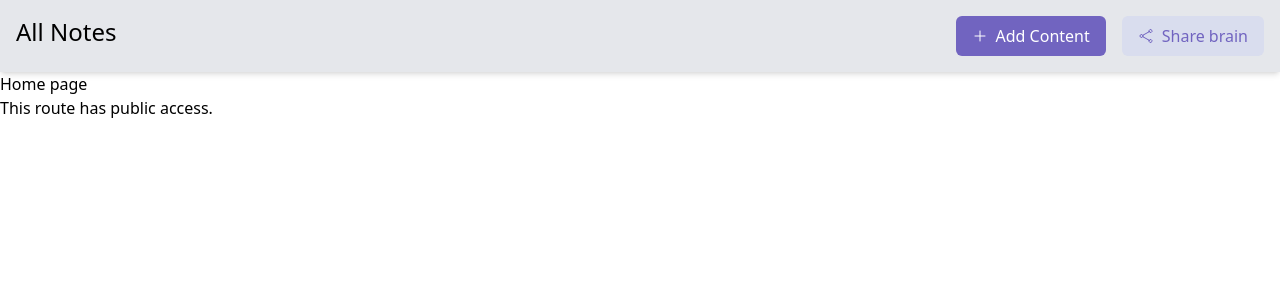
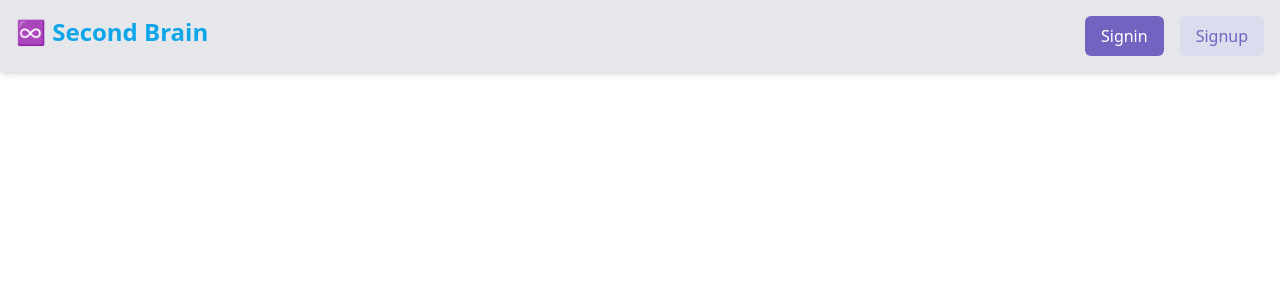
Before and after one commit to jatin-yadav/jobquest, a React (Vite) app in the folder BrainlyFrontend/: page / in a window 1280 px wide. Shown: the top 300 px of the page. Built offline with nearby package versions, Linux system fonts and the light colour scheme.

Commit message:
refactor HomeNavigation and Sidebar components; update Signin and Signup pages with navigation links

```diff
--- a/BrainlyFrontend/src/components/HomeNavigation.tsx
+++ b/BrainlyFrontend/src/components/HomeNavigation.tsx
@@ -1,38 +1,17 @@
-import axios from "axios";
+import { Link } from "react-router-dom"
 import Button from "../components/Button"
-import { PlusIcon } from "../icons/PlusIcon"
-import { ShareIcon } from "../icons/ShareIcon"
-import { BACKEND_URL } from "../config";
-import { useState } from "react";
-
-interface NavBarProps {
-    openModel: () => void;
-}
-
-const HomeNavigation = ({ openModel }: NavBarProps) => {
-    const [loading, setLoading] = useState(false);
-
-    const SharedBrain = async () => {
-        try {
-            const res = await axios.post(`${BACKEND_URL}/api/v1/share/create`, { share: true }, {
-                headers: {
-                    "Authorization": localStorage.getItem("token")
-                }
-            })
-            alert(`go to: http://localhost:5173/share/${res?.data?.data}`)
-            setLoading(false);
-        } catch (error) {
-            alert(`${error}`)
-            setLoading(false);
-        }
-    }
+const HomeNavigation = () => {
 
     return (
         <nav className="flex justify-between w-full p-4 shadow-md bg-gray-200">
-            <div><h1 className="text-2xl font-medium">All Notes</h1></div>
+            <div><h1 className="text-2xl font-bold text-sky-500">♾️ Second Brain</h1></div>
             <div className="flex gap-4">
-                <Button text="Add Content" onClick={() => { openModel() }} startIcon={<PlusIcon />} />
-                <Button variant="secondary" text="Share brain" loading={loading} onClick={() => { SharedBrain() }} startIcon={<ShareIcon />} />
+                <Link to='/signin'>
+                    <Button text="Signin" />
+                </Link>
+                <Link to='/signup'>
+                    <Button variant="secondary" text="Signup" />
+                </Link>
             </div>
         </nav>
     )
--- a/BrainlyFrontend/src/components/Sidebar.tsx
+++ b/BrainlyFrontend/src/components/Sidebar.tsx
@@ -12,8 +12,8 @@ const Sidebar = () => {
     return (
         <div className="h-screen w-72 shadow-md">
             <div className="flex flex-col h-full">
-                <div className="w-full p-4 flex items-center justify-center gap-2 text-2xl font-bold">
-                    <h1 className="">♾️ Second Brain</h1>
+                <div className="w-full p-4 flex items-center justify-center gap-2 ">
+                    <h1 className="text-2xl font-bold">♾️ Second Brain</h1>
                 </div>
                 <div className="text-gray-500">
                     {contentTypes.map(({ icon, label }) => (
--- /dev/null
+++ b/BrainlyFrontend/src/icons/UserCircleIcon.tsx
@@ -0,0 +1,8 @@
+export const UserCircleIcon = () => {
+    return (
+        <svg xmlns="http://www.w3.org/2000/svg" fill="none" viewBox="0 0 24 24" strokeWidth="1.5" stroke="currentColor" className="size-6">
+            <path strokeLinecap="round" strokeLinejoin="round" d="M17.982 18.725A7.488 7.488 0 0 0 12 15.75a7.488 7.488 0 0 0-5.982 2.975m11.963 0a9 9 0 1 0-11.963 0m11.963 0A8.966 8.966 0 0 1 12 21a8.966 8.966 0 0 1-5.982-2.275M15 9.75a3 3 0 1 1-6 0 3 3 0 0 1 6 0Z" />
+        </svg>
+
+    )
+}
--- a/BrainlyFrontend/src/pages/Home.tsx
+++ b/BrainlyFrontend/src/pages/Home.tsx
@@ -3,9 +3,7 @@ import HomeNavigation from "../components/HomeNavigation";
 const Home = () => {
     return (
         <section>
-            <HomeNavigation openModel={() => { }} />
-            <h1>Home page</h1>
-            <p>This route has public access.</p>
+            <HomeNavigation />
         </section>
     );
 };
--- a/BrainlyFrontend/src/pages/Signin.tsx
+++ b/BrainlyFrontend/src/pages/Signin.tsx
@@ -4,7 +4,7 @@ import { useRef, useState } from 'react';
 import axios from 'axios';
 import { BACKEND_URL } from '../config';
 import { useAuth } from '../context/AuthContext';
-import { useNavigate } from 'react-router-dom';
+import { Link, useNavigate } from 'react-router-dom';
 
 
 
@@ -40,9 +40,11 @@ const Signin = () => {
     return (
         <div className="h-screen w-screen bg-gray-600 flex justify-center items-center">
             <div className="bg-white p-4 rounded-lg flex flex-col gap-2">
+                <p className='text-sky-600 font-semibold uppercase text-center text-xl underline'>Signin</p>
                 <InputFeild label="Username" placeholder="Enter username" refrance={usernameRef} />
                 <InputFeild label="Password" placeholder="Enter Password" refrance={passwordRef} />
                 <Button text="Signin" loading={loading} onClick={() => { signin() }} />
+                <p className='text-center'>Don't have an account ? <Link to="/signup" className='text-sky-600 underline'>signup</Link></p>
             </div>
         </div>
     )
--- a/BrainlyFrontend/src/pages/Signup.tsx
+++ b/BrainlyFrontend/src/pages/Signup.tsx
@@ -3,6 +3,7 @@ import Button from '../components/Button'
 import { useRef, useState } from 'react'
 import axios from 'axios';
 import { BACKEND_URL } from '../config';
+import { Link } from 'react-router-dom';
 
 const Signup = () => {
     const [loading, setLoading] = useState(false);
@@ -30,12 +31,14 @@ const Signup = () => {
     return (
         <div className="h-screen w-screen bg-gray-600 flex justify-center items-center">
             <div className="bg-white p-4 rounded-lg flex flex-col gap-2">
+                <p className='text-sky-600 font-semibold uppercase text-center text-xl underline'>Signup</p>
                 <InputFeild label="Firstname" placeholder="Enter your firstname" refrance={firstnameRef} />
                 <InputFeild label="Lastname" placeholder="Enter your lastname" refrance={lastnameRef} />
                 <InputFeild label="Username" placeholder="Enter your username" refrance={usernameRef} />
                 <InputFeild label="Email" placeholder="Enter your email" refrance={emailRef} />
                 <InputFeild label="Password" placeholder="Entern your Password" refrance={passwordRef} />
                 <Button text="Signup" onClick={() => { signup() }} loading={loading} />
+                <p className='text-center'>Already have an account ? <Link to="/signin" className='text-sky-600 underline'>signin</Link></p>
             </div>
         </div>
     )
```
